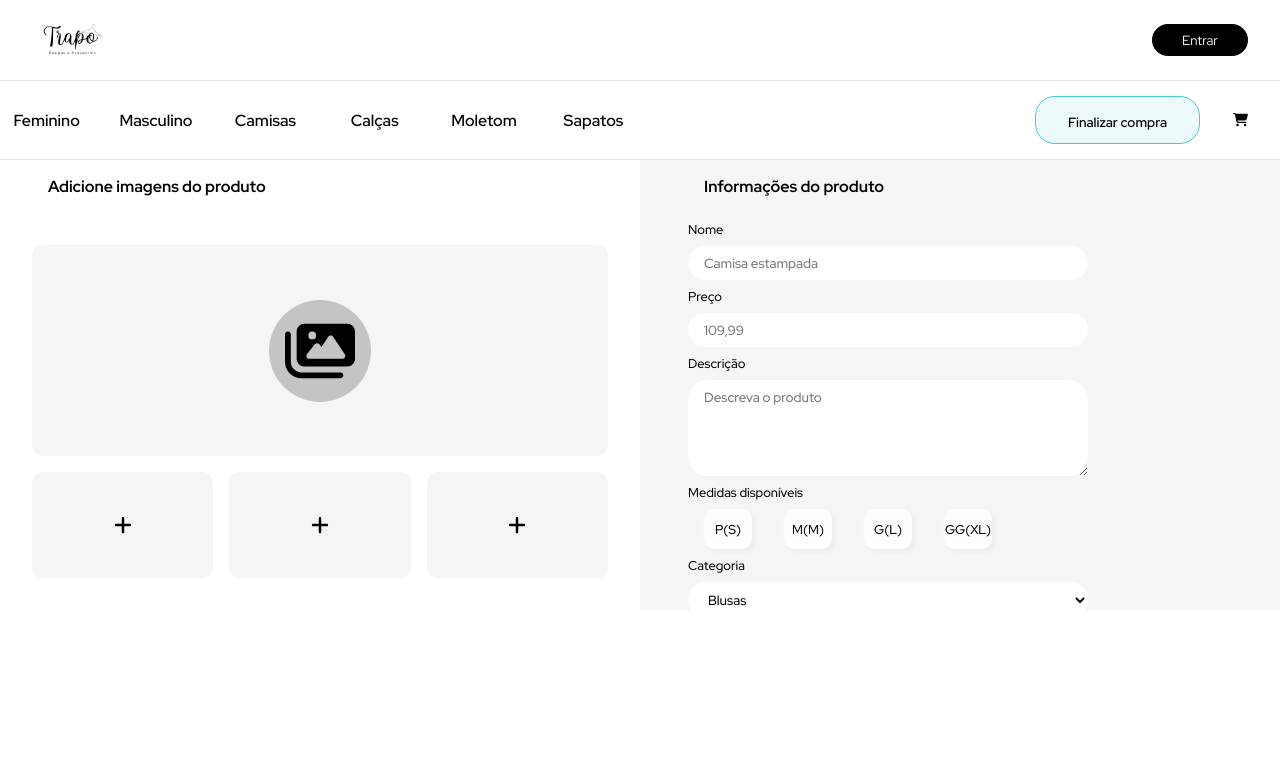
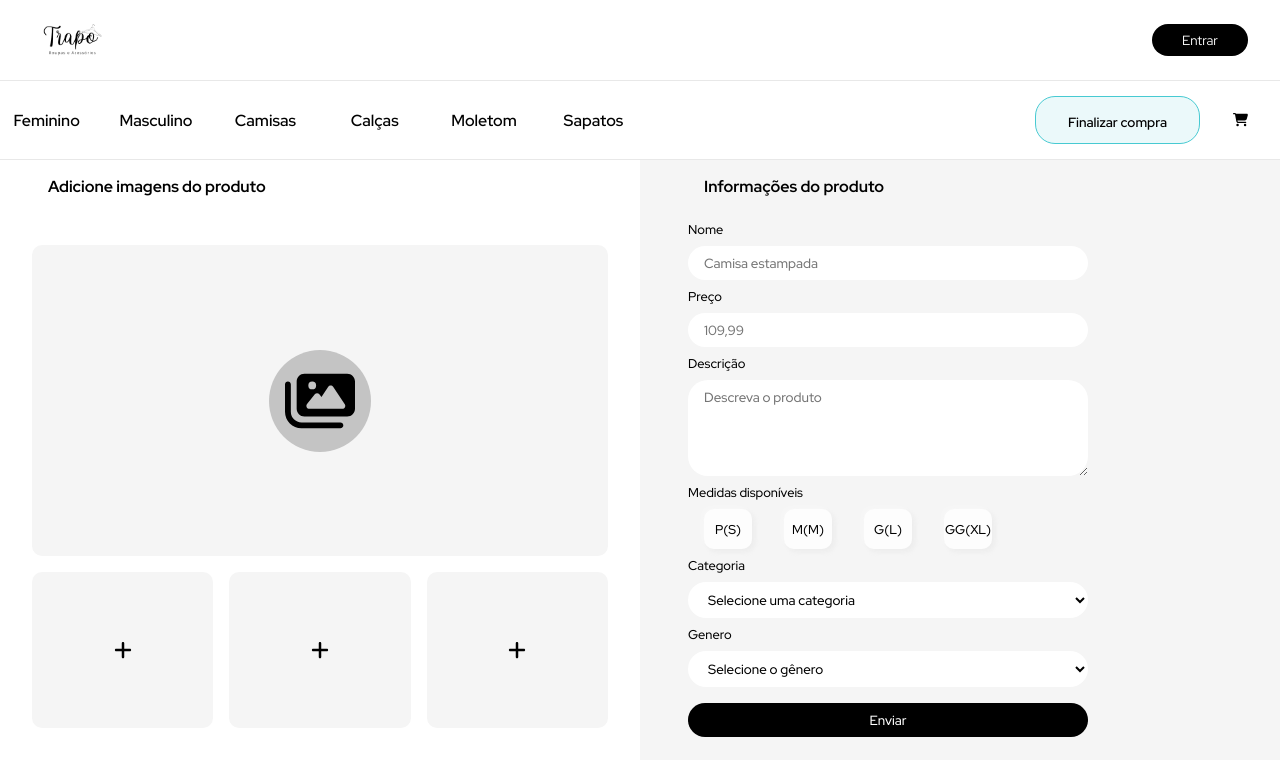
Before and after one commit to Talyson-Ferreira1/Trapo, a Next.js app: page /Register-product in a window 1280 px wide. Shown: the top 776 px of the page. Built offline with nearby package versions, Linux system fonts and the light colour scheme.

Commit message:
finished Register product component

```diff
--- a/src/app/Register-product/page.jsx
+++ b/src/app/Register-product/page.jsx
@@ -1,38 +1,29 @@
 'use client';
-import { useEffect, useState } from 'react';
-import {
-  getFirestore,
-  collection,
-  setDoc,
-  doc,
-  getDoc,
-} from 'firebase/firestore';
+import { useState } from 'react';
+import { getFirestore, collection, setDoc, doc,getDoc } from 'firebase/firestore';
 import { getStorage, ref, uploadBytes } from 'firebase/storage';
 import { appFirebase } from '@/services/firebase';
 import { ToastContainer, toast } from 'react-toastify';
 import { Formik } from 'formik';
 
-import RegisterProductInfo from '../components/Register-product-components/Product-Information/Product-Information';
-import RegisterProductImage from '../components/Register-product-components/Product-Images/Upload-images';
+import RegisterProductInfo from '../../components/Register-product-components/Product-Information/Product-Information';
+import RegisterProductImage from '../../components/Register-product-components/Product-Images/Upload-images';
 
 import 'react-toastify/dist/ReactToastify.css';
 import './style.css';
 
 export default function Register() {
   const [toastMessage, setToastMessage] = useState(false);
-  const [submitImage, setSubmitImage] = useState(false);
-  const [currentProduct, setCurrentProduct] = useState({
-    productInformation: '',
-    productImages: '',
-  });
+  const [finishedLoading, setFinishedLoading] = useState(false);
 
   const db = getFirestore(appFirebase);
   const storage = getStorage(appFirebase);
 
   const SendProductCollection = collection(db, 'Product');
+
   const docRef = doc(SendProductCollection, 'AllProducts');
 
-  /*   const generateProductId = () => {
+  const generateProductId = () => {
     const characters =
       'ABCDEFGHIJKLMNOPQRSTUVWXYZabcdefghijklmnopqrstuvwxyz0123456789';
     const idLength = 20;
@@ -45,67 +36,6 @@ export default function Register() {
 
     return id;
   };
-
-  const sendInformation = async (id, produto) => {
-
-    try {
-      const docSnapshot = await getDoc(docRef);
-      const existingData = docSnapshot.exists() ? docSnapshot.data() : {};
-
-      const newData = {
-        ...existingData,
-        [id]: {
-          ...produto,
-        },
-      };
-
-      await setDoc(docRef, newData);
-
-      console.log('Dados adicionados com sucesso!');
-      toast.success('Produto cadastrado');
-    } catch (error) {
-      console.error('Erro ao adicionar dados:', error);
-      toast.error('Erro ao cadastrar');
-    }
-  };
-
-  const sendImages = async (id, images) => {
-    try {
-      const storageRef = ref(storage, `products/${id}`);
-
-      let image1 = images.image_1;
-      let image2 = images.image_2;
-      let image3 = images.image_3;
-      let image4 = images.image_4;
-
-      if (image1 !== '') {
-        const imageRef = ref(storageRef, `image_1`);
-        uploadBytes(imageRef, images.image_1);
-      }
-
-      if (image2 !== '') {
-        const imageRef = ref(storageRef, `image_2`);
-        uploadBytes(imageRef, images.image_2);
-      }
-
-      if (image3 !== '') {
-        const imageRef = ref(storageRef, `image_3`);
-        uploadBytes(imageRef, images.image_3);
-      }
-
-      if (image4 !== '') {
-        const imageRef = ref(storageRef, `image_4`);
-        uploadBytes(imageRef, images.image_4);
-      }
-
-      await Promise.all(uploadPromises);
-
-      console.log('Todas as imagens foram enviadas com sucesso!');
-    } catch (error) {
-      console.error('Erro ao enviar as imagens:', error);
-    }
-  };
- */
 
   toast.success({
     position: 'top-right',
@@ -202,9 +132,73 @@ export default function Register() {
     return errors;
   };
 
-  const onSubmit = (values) => {
-    console.log(values);
+  const onSubmit = async (values, { resetForm }) => {
+    let id = generateProductId();
+    setToastMessage(true)
+
+    try {
+      const storageRef = ref(storage, `products/${id}`);
+      const uploadPromises = [];
+
+      if (values.image_1 !== null) {
+        const imageRef = ref(storageRef, `image_1`);
+        uploadPromises.push(uploadBytes(imageRef, values.image_1));
+      }
+
+      if (values.image_2 !== null) {
+        const imageRef = ref(storageRef, `image_2`);
+        uploadPromises.push(uploadBytes(imageRef, values.image_2));
+      }
+
+      if (values.image_3 !== null) {
+        const imageRef = ref(storageRef, `image_3`);
+        uploadPromises.push(uploadBytes(imageRef, values.image_3));
+      }
+
+      if (values.image_4 !== null) {
+        const imageRef = ref(storageRef, `image_4`);
+        uploadPromises.push(uploadBytes(imageRef, values.image_4));
+      }
+
+      await Promise.all(uploadPromises);
+
+      const product_information = {
+        product_name: values.product_name,
+        product_price: values.product_price,
+        product_description: values.product_description,
+        product_category: values.product_category,
+        product_gener: values.product_gener,
+        product_checkbox_value_1: values.checkbox_value_1,
+        product_checkbox_value_2: values.checkbox_value_2,
+        product_checkbox_value_3: values.checkbox_value_3,
+        product_checkbox_value_4: values.checkbox_value_4
+      };
+
+      const docSnapshot = await getDoc(docRef);
+      const existingData = docSnapshot.exists() ? docSnapshot.data() : {};
+
+      const newData = {
+        ...existingData,
+        [id]: {
+          ...product_information,
+        },
+      };
+
+      await setDoc(docRef, newData);
+
+      console.log('Produto cadastrado com sucesso!');
+      toast.success('Produto cadastrado');
+
+      resetForm();
+      setFinishedLoading(true)
+      setTimeout(()=>{ setFinishedLoading(false) }, 3000)
+
+    } catch (error) {
+      console.error('Erro ao cadastrar o produto:', error);
+      toast.error('Erro ao cadastrar o produto');
+    }
   };
+
 
   return (
     <Formik
@@ -212,8 +206,9 @@ export default function Register() {
       validate={validate}
       onSubmit={onSubmit}
     >
+
       {(formikProps) => (
-        <form onSubmit={formikProps.handleSubmit}>
+        <main>
           {toastMessage && (
             <ToastContainer
               className="toast-position"
@@ -229,10 +224,14 @@ export default function Register() {
               theme="colored"
             />
           )}
-          <RegisterProductImage formikProps={formikProps} />
-          <RegisterProductInfo formikProps={formikProps} />
-          <div className="backgorund-fieldset"></div>
-        </form>
+
+          {/* a pasta componentes deve ficar dentro de src */}
+          <form onSubmit={formikProps.handleSubmit}>
+            <RegisterProductImage formikProps={formikProps} reset={finishedLoading}/>
+            <RegisterProductInfo formikProps={formikProps} finishLoading={finishedLoading}/>
+            <div className="backgorund-fieldset"></div>
+          </form>
+        </main>
       )}
     </Formik>
   );
--- a/src/app/Register-product/style.css
+++ b/src/app/Register-product/style.css
@@ -1,16 +1,19 @@
-
+main {
+    width: 100%;
+    height: 600px;
+}
 form {
     width: 100%;
-    height: 450px;
+    height: 100%;
     display: grid;
     grid-template-columns: 50% 50%;
     grid-template-rows: 100%;
     position: relative;
 }
+
 .toast-position {
     position:absolute;
 }
-
 
 .backgorund-fieldset {
     content: '';
--- a/src/app/layout.jsx
+++ b/src/app/layout.jsx
@@ -1,8 +1,7 @@
-/* eslint-disable react/prop-types */
 import './globals.css';
 import { Inter } from 'next/font/google';
-import Header from './components/Header/Header';
-import Navbar from './components/NavBar/Navbar';
+import Header from '../components/Header/Header';
+import Navbar from '../components/NavBar/Navbar';
 
 const inter = Inter({ subsets: ['latin'] });
 
--- a/src/app/components/Register-product-components/Product-Information/Product-Information.jsx
+++ b/src/components/Register-product-components/Product-Information/Product-Information.jsx
@@ -1,6 +1,14 @@
+import { useEffect, useState } from 'react';
 import './style.css';
 
-export default function RegisterInfo({ formikProps }) {
+export default function RegisterInfo({ formikProps, finishLoading }) {
+
+  const [isLoading, setIsLoading ] = useState(false)
+
+  const showLoadingButton = () => {
+    setIsLoading(true)
+  }
+
   const handleCheckboxChange = (fieldName, e) => {
     const isChecked = e.target.checked;
     const checkboxValues = [...formikProps.values[fieldName]];
@@ -16,6 +24,12 @@ export default function RegisterInfo({ formikProps }) {
 
     formikProps.setFieldValue(fieldName, checkboxValues);
   };
+
+  useEffect(()=>{
+    if(finishLoading){
+      setIsLoading(false)
+    }
+  },[finishLoading,isLoading])
 
   return (
     <fieldset className="fieldset-info">
@@ -138,16 +152,23 @@ export default function RegisterInfo({ formikProps }) {
           />
         </label>
       </div>
-      {formikProps.errors.product_size && (
+      {(
+        (formikProps.errors.product_size && formikProps.touched.checkbox_value_1) ||
+        (formikProps.errors.product_size && formikProps.touched.checkbox_value_2) ||
+        (formikProps.errors.product_size && formikProps.touched.checkbox_value_3) ||
+        (formikProps.errors.product_size && formikProps.touched.checkbox_value_4)
+      ) && (
         <span className="warning">{formikProps.errors.product_size}</span>
       )}
 
+
       <label htmlFor="product_category">Categoria</label>
       <select
+        name="product_category"
         className="product_category"
-        name="product_category"
         {...formikProps.getFieldProps('product_category')}
       >
+        <option disabled value=""> Selecione uma categoria</option>
         <option value="blusas"> Blusas </option>
         <option value="calças"> Calças </option>
         <option value="sapatos"> Sapatos </option>
@@ -161,10 +182,11 @@ export default function RegisterInfo({ formikProps }) {
 
       <label htmlFor="product_gener">Genero</label>
       <select
+        name="product_gener"
         className="product_gener"
-        name="product_gener"
         {...formikProps.getFieldProps('product_gener')}
       >
+        <option disabled value="" > Selecione o gênero</option>
         <option value="masculino"> Masculino </option>
         <option value="feminino"> Feminino </option>
         <option value="unissex"> Unissex </option>
@@ -173,8 +195,23 @@ export default function RegisterInfo({ formikProps }) {
         formikProps.errors.product_gener && (
           <span className="warning">{formikProps.errors.product_gener}</span>
         )}
+        <button
+          type="submit"
+          placeholder="Cadastrar"
+          className="form_submit"
+          onClick={showLoadingButton}
+        >
+          {isLoading ?
+            <div className="loader">
+              <span className="bar"></span>
+              <span className="bar"></span>
+              <span className="bar"></span>
+            </div>
+          :
+            'Enviar'
 
-      <input type="submit" placeholder="Cadastrar" className="form_submit" />
+          }
+        </button>
     </fieldset>
   );
 }
--- a/src/app/components/Register-product-components/Product-Information/style.css
+++ b/src/components/Register-product-components/Product-Information/style.css
@@ -6,8 +6,9 @@
     overflow-y: scroll;
 
 }
+
 .fieldset-info::-webkit-scrollbar {
-    width: 4px;
+    width: .5rem;
     border: none;
     background: transparent;
 }
@@ -57,6 +58,10 @@
     background: black;
     color: white;
     cursor: pointer;
+    display: flex;
+    align-items: center;
+    justify-content: center;
+
 }
 
 .fieldset-info .product_size {
@@ -102,3 +107,38 @@
     color: red;
     font-size: var(--Xsmall-size-font);
 }
+
+.loader {
+  display: flex;
+  align-items: center;
+}
+
+.bar {
+  display: inline-block;
+  width: 3px;
+  height: 15px;
+  background-color: rgba(255, 255, 255, .5);
+  border-radius: 10px;
+  animation: scale-up4 1s linear infinite;
+}
+
+.bar:nth-child(2) {
+  height: 30px;
+  margin: 0 5px;
+  animation-delay: .25s;
+}
+
+.bar:nth-child(3) {
+  animation-delay: .5s;
+}
+
+@keyframes scale-up4 {
+  20% {
+    background-color: #ffff;
+    transform: scaleY(1.5);
+  }
+
+  40% {
+    transform: scaleY(1);
+  }
+}
```
Also changed, not shown: src/app/clipboard.jsx (deleted, +0 -64 lines), src/components/Register-product-components/Product-Images/Upload-images.jsx (renamed from src/app/components/Register-product-components/Product-Images/Upload-images.jsx, +10 -3 lines), src/components/Header/Header.jsx (renamed from src/app/components/Header/Header.jsx), src/components/Header/Style.css (renamed from src/app/components/Header/Style.css), src/components/NavBar/Navbar.jsx (renamed from src/app/components/NavBar/Navbar.jsx), src/components/NavBar/style.css (renamed from src/app/components/NavBar/style.css), src/components/Register-product-components/Product-Images/style.css (renamed from src/app/components/Register-product-components/Product-Images/style.css).
